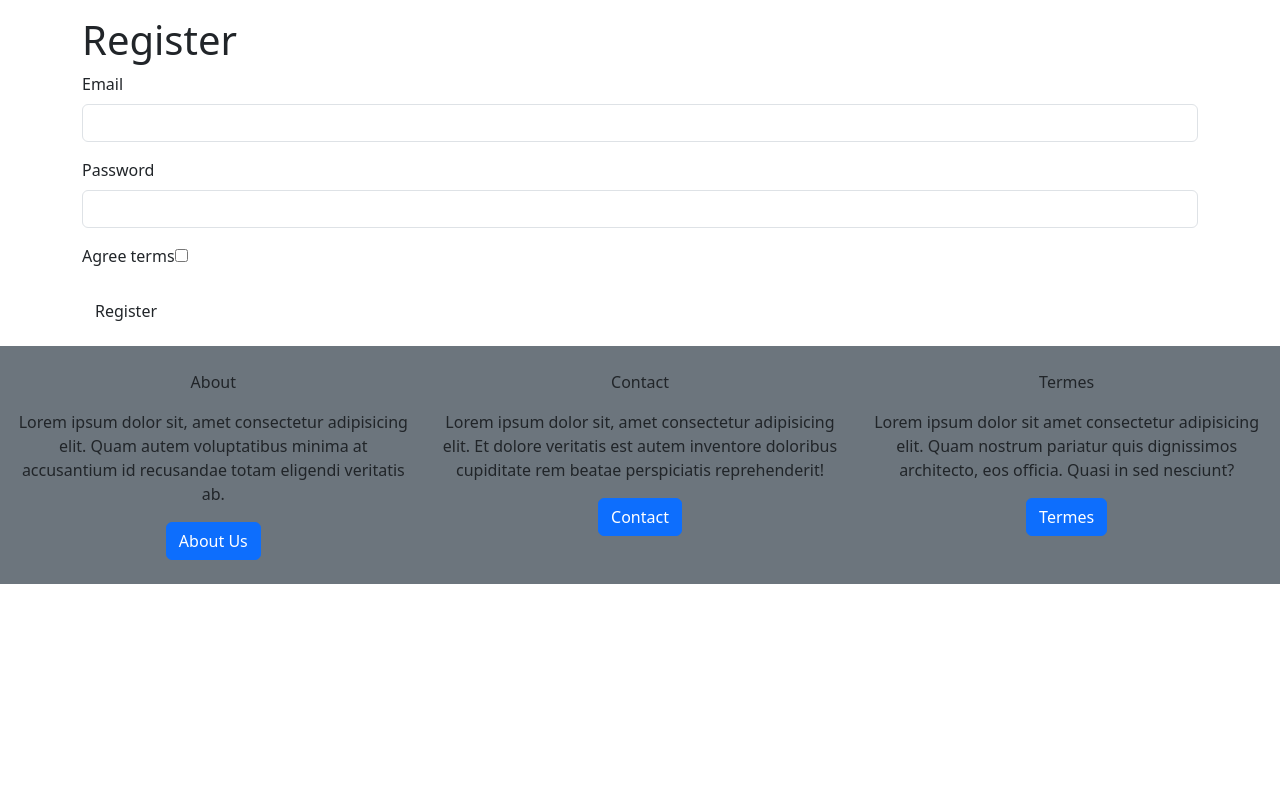
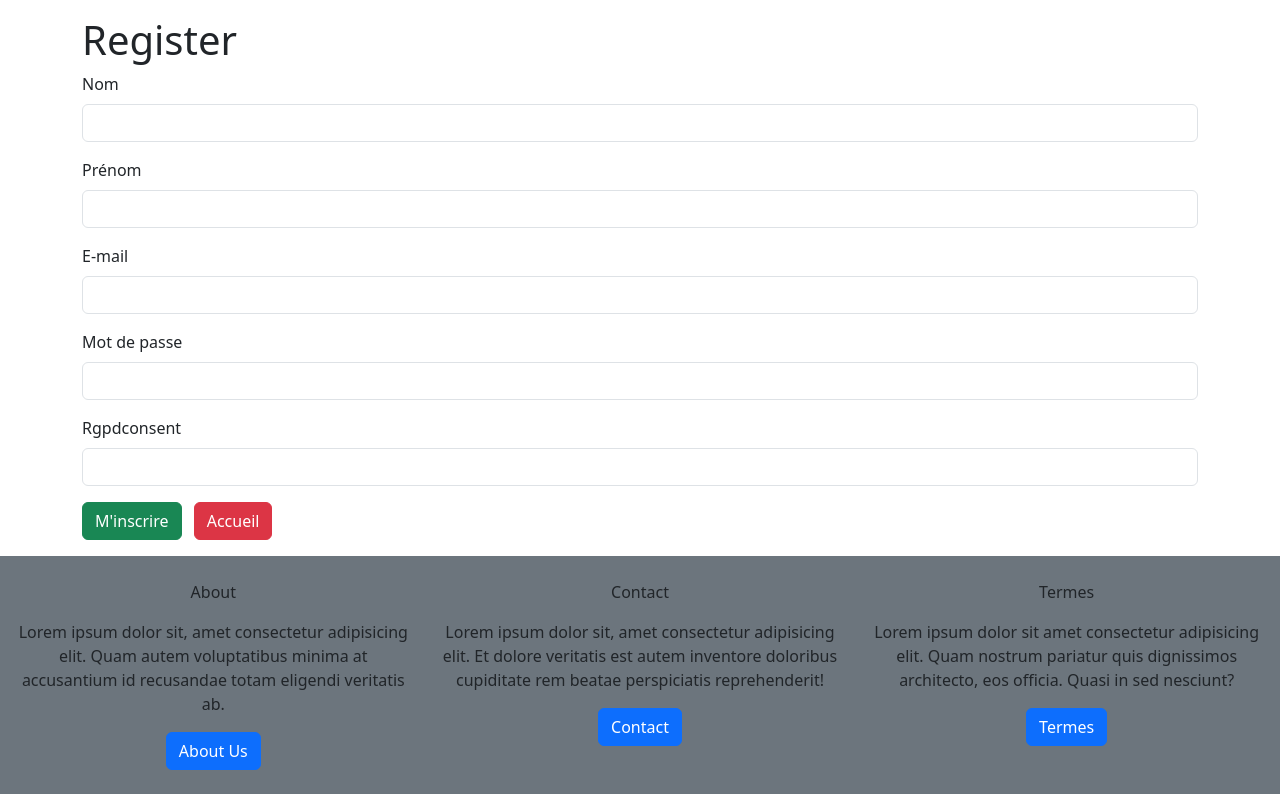
Before and after one commit to MartinEwen/projet2groupe, a Symfony app: template projet2Groupe/templates/registration/register.html.twig in a window 1280 px wide. Shown: the part 56-850 px from the top of the page. Before the commit the page ends 640 px from the top, so only its background shows below. Run offline with Twig, Linux system fonts and the light colour scheme; the template is opened without the code that fills it, so the values that code supplies are empty; form fields are guessed from the names that the template uses; some libraries are stand-ins or nearby versions.

Commit message:
Registration
Registration Form

```diff
--- a/projet2Groupe/src/Entity/User.php
+++ b/projet2Groupe/src/Entity/User.php
@@ -15,6 +15,9 @@ use Symfony\Component\Security\Core\User\UserInterface;
 #[UniqueEntity(fields: ['email'], message: 'There is already an account with this email')]
 class User implements UserInterface, PasswordAuthenticatedUserInterface
 {
+    public const ROLE_USER = "ROLE_USER";
+    public const ROLE_ADMIN = "ROLE_ADMIN";
+
     #[ORM\Id]
     #[ORM\GeneratedValue]
     #[ORM\Column]
@@ -49,6 +52,8 @@ class User implements UserInterface, PasswordAuthenticatedUserInterface
 
     public function __construct()
     {
+        $this->helpCount = 0;
+        $this->roles = [self::ROLE_USER];
         $this->tickets = new ArrayCollection();
         $this->comments = new ArrayCollection();
     }
--- a/projet2Groupe/templates/registration/register.html.twig
+++ b/projet2Groupe/templates/registration/register.html.twig
@@ -13,11 +13,16 @@
 				{{ form_errors(registrationForm) }}
 
 				{{ form_start(registrationForm) }}
-				{{ form_row(registrationForm.email) }}
-				{{ form_row(registrationForm.plainPassword, {label: 'Password'}) }}
-				{{ form_row(registrationForm.agreeTerms) }}
+                {{ form_row(registrationForm.lastname, {label: 'Nom'}) }}
+                {{ form_row(registrationForm.firstname, {label: 'Prénom'}) }}
+				{{ form_row(registrationForm.email, {label: 'E-mail'}) }}
 
-				<button type="submit" class="btn">Register</button>
+
+				{{ form_row(registrationForm.plainPassword, {label: 'Mot de passe'}) }}
+				{{ form_row(registrationForm.RGPDConsent) }}
+
+				<button type="submit" class="btn btn-success me-2">M'inscrire</button>
+                <a href="{{ path('app_main')}}" class="btn btn-danger">Accueil</a>
 			</div>
 		</section>
 	</main>
```
Also changed, not shown: projet2Groupe/src/Form/RegistrationFormType.php (+9 -3 lines), 1 other file.
